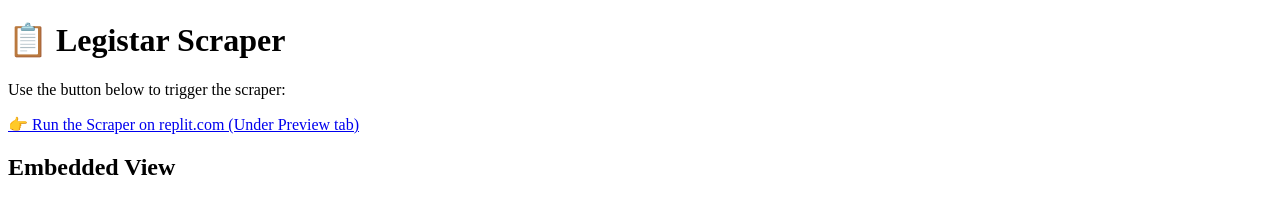
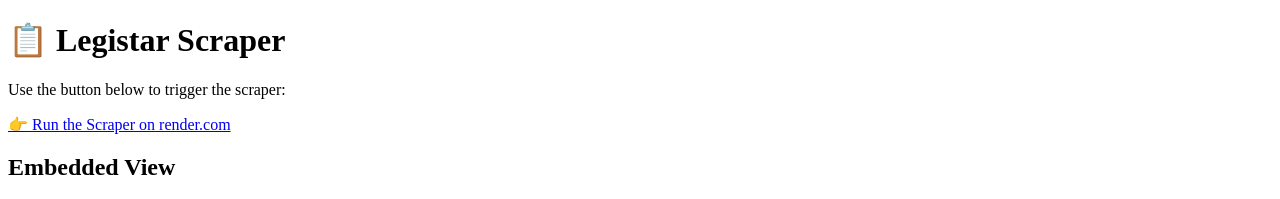
Before and after one commit to Liang4CC/LegistarScraper, a plain HTML site: page index.html in a window 1280 px wide. Shown: the top 199 px of the page. Drawn offline with Linux system fonts and the light colour scheme.

Commit message:
Update index.html
Link to https://legistarscraper.onrender.com

```diff
--- a/index.html
+++ b/index.html
@@ -7,12 +7,12 @@
   <h1>📋 Legistar Scraper</h1>
   <p>Use the button below to trigger the scraper:</p>
 
-  <a href="https://replit.com/@liang4cc/LegistarScraper" target="_blank">
-    👉 Run the Scraper on replit.com (Under Preview tab)
+  <a href="https://legistarscraper.onrender.com" target="_blank">
+    👉 Run the Scraper on render.com
   </a>
 
   <h2>Embedded View</h2>
-  <iframe src="https://replit.com/@liang4cc/LegistarScraper" width="100%" height="600"></iframe>
+  <iframe src="https://legistarscraper.onrender.com" width="100%" height="600"></iframe>
 
   <h1>📋 Relevant Agenda URLs</h1>
   <ul>
```
